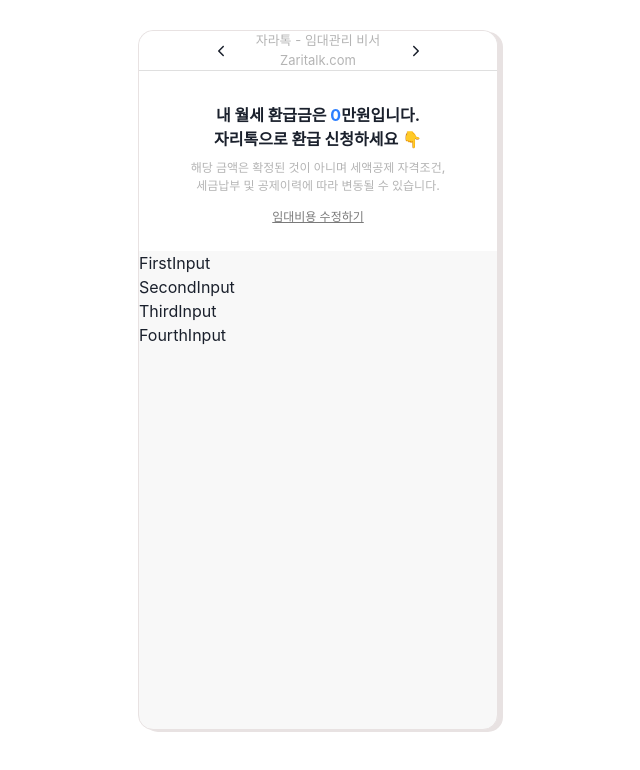
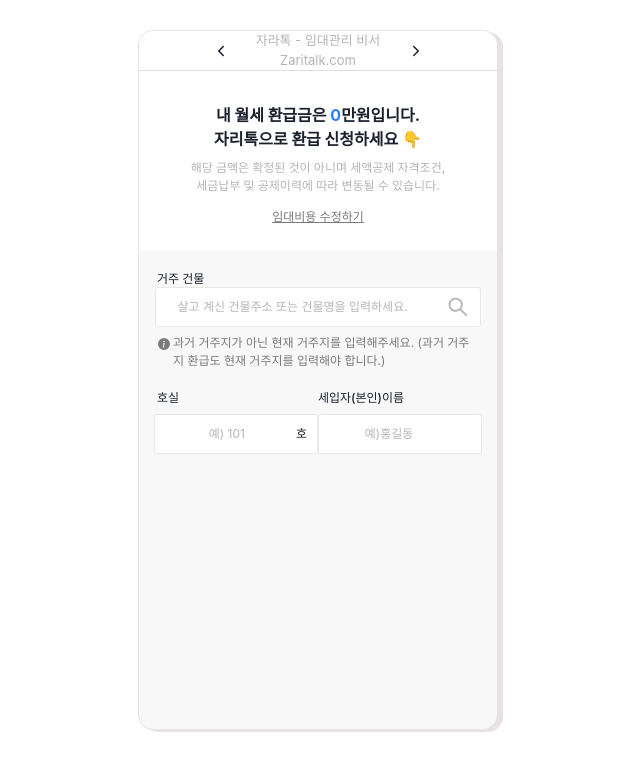
Before and after one commit to pjh1011409/callbuslab-codingtest, a React (Create React App) app: page /residencyPage in a window 1280 px wide. Shown: the top 770 px of the page, without its empty margins (322-962 px from the left). Built offline with nearby package versions, Linux system fonts and the light colour scheme.

Commit message:
Feate(input): Create an input structure that is created based on the input
1. 첫번째, 두번째 줄 input 생성시 세번째줄 input 생성.
2. 세번째줄 input 생성시 네번째줄 input, submit 버튼 생성.

```diff
--- a/src/components/Residency/Input/FirstInput.tsx
+++ b/src/components/Residency/Input/FirstInput.tsx
@@ -1,7 +1,71 @@
-import React from 'react';
+import * as React from 'react';
+import { useState } from 'react';
+import DaumPostcode from 'react-daum-postcode';
+import { AiOutlineSearch } from 'react-icons/ai';
+import { Column, Input, Notification1, Title } from '../../../styles/Residency.style';
+import { BsFillInfoCircleFill } from 'react-icons/bs';
+import { OnChangeFirstProps } from '../../../types/type';
+import { InputBox2 } from '../../../styles/Residency.style';
 
-const FirstInput = () => {
-  return <div>FirstInput</div>;
+const FirstInput = ({ onChangeAddress, setAddressAPI }: OnChangeFirstProps): JSX.Element => {
+  const [openPostcode, setOpenPostcode] = useState<boolean>(false);
+  const [inputAddressValue, setInputAddressValue] = useState('');
+
+  const handle = {
+    // 버튼 클릭 이벤트
+    clickButton: () => {
+      setOpenPostcode(current => !current);
+    },
+
+    // 주소 선택 이벤트
+    selectAddress: (data: any) => {
+      setInputAddressValue(data.address);
+      setOpenPostcode(false);
+      // onChangeAddress(data.address);
+      setAddressAPI(data.address);
+    },
+  };
+
+  const postCodeStyle: React.CSSProperties = {
+    display: 'block',
+    position: 'absolute',
+    top: '20%',
+    width: '355px',
+    height: '400px',
+    padding: '7px',
+    zIndex: 100,
+  };
+
+  return (
+    <div>
+      <Column>
+        <Title>거주 건물</Title>
+      </Column>
+      <InputBox2 onClick={handle.clickButton}>
+        <Input
+          name="주소"
+          type="text"
+          placeholder="살고 계신 건물주소 또는 건물명을 입력하세요."
+          value={inputAddressValue}
+          onChange={onChangeAddress}
+        />
+        <AiOutlineSearch size="24" color="#b4b4b4" />
+      </InputBox2>
+      <Notification1>
+        <BsFillInfoCircleFill size={20} />
+        <span>과거 거주지가 아닌 현재 거주지를 입력해주세요. (과거 거주지 환급도 현재 거주지를 입력해야 합니다.)</span>
+      </Notification1>
+
+      {openPostcode && (
+        <DaumPostcode
+          style={postCodeStyle}
+          onComplete={handle.selectAddress} // 값을 선택할 경우 실행되는 이벤트
+          defaultQuery="판교역로 235" // 팝업을 열때 기본적으로 입력되는 검색어
+          autoClose={false}
+        />
+      )}
+    </div>
+  );
 };
 
 export default FirstInput;
--- a/src/components/Residency/Input/FourthInput.tsx
+++ b/src/components/Residency/Input/FourthInput.tsx
@@ -1,7 +1,43 @@
 import React from 'react';
+import { OnChangeFourthProps } from '../../../types/type';
+import { BsFillInfoCircleFill } from 'react-icons/bs';
+import {
+  Column,
+  CompletionButton,
+  FormBox,
+  Input,
+  InputBox1,
+  Notification1,
+  Notification2,
+  Title,
+} from '../../../styles/Residency.style';
 
-const FourthInput = () => {
-  return <div>FourthInput</div>;
+const ThirdInput = ({ onChangePhone }: OnChangeFourthProps) => {
+  return (
+    <>
+      <Column>
+        <Title>임대인 휴대폰 번호</Title>
+      </Column>
+      <FormBox>
+        <InputBox1>
+          <Input
+            name="휴대폰번호"
+            type="text"
+            minLength={11}
+            placeholder="임대인(현재 집주인) 휴대폰 번호를 입력해주세요."
+            onChange={onChangePhone}
+          />
+        </InputBox1>
+      </FormBox>
+      <Notification1>
+        <BsFillInfoCircleFill size={15} />
+        &nbsp;임대인(현재 집주인) 번호가 아닐 경우 월세환급 기회가 박탈될 수 있습니다.
+      </Notification1>
+      <Notification2>환급금만 확인해도 월세고지서가 무료로 제공됩니다.</Notification2>
+
+      <CompletionButton type="submit">완료</CompletionButton>
+    </>
+  );
 };
 
-export default FourthInput;
+export default ThirdInput;
--- a/src/components/Residency/Input/SecondInput.tsx
+++ b/src/components/Residency/Input/SecondInput.tsx
@@ -1,7 +1,24 @@
 import React from 'react';
+import { OnChangeSecondProps } from '../../../types/type';
+import { Column, FormBox, Input, InputBox1, Title } from '../../../styles/Residency.style';
 
-const SecondInput = () => {
-  return <div>SecondInput</div>;
+const SecondInput = ({ onChangeRoomNumber, onChangeTanantName }: OnChangeSecondProps) => {
+  return (
+    <>
+      <Column>
+        <Title>호실</Title>
+        <Title>세입자(본인)이름</Title>
+      </Column>
+      <FormBox>
+        <InputBox1>
+          <Input name="호실" type="text" maxLength={20} placeholder="예) 101" onChange={onChangeRoomNumber} /> 호
+        </InputBox1>
+        <InputBox1>
+          <Input name="세입자이름" type="text" maxLength={20} placeholder="예)홍길동 " onChange={onChangeTanantName} />
+        </InputBox1>
+      </FormBox>
+    </>
+  );
 };
 
 export default SecondInput;
--- a/src/components/Residency/Input/ThirdInput.tsx
+++ b/src/components/Residency/Input/ThirdInput.tsx
@@ -1,7 +1,44 @@
-import React from 'react';
+import React, { useState } from 'react';
+import { OnChangeThirdProps } from '../../../types/type';
+import { BsFillInfoCircleFill } from 'react-icons/bs';
+import { Column, FormBox, Input, InputBox1, Notification1, Title } from '../../../styles/Residency.style';
+import { Input as InputCalendar } from '@chakra-ui/react';
 
-const ThirdInput = () => {
-  return <div>ThirdInput</div>;
+const ThirdInput = ({ onChangeStartDate, onChangeEndDate }: OnChangeThirdProps) => {
+  return (
+    <>
+      <Column>
+        <Title>계약시작일</Title>
+        <Title>계약종료일</Title>
+      </Column>
+      <FormBox>
+        <InputBox1>
+          <InputCalendar
+            name="계약시작일"
+            placeholder="선택해주세요."
+            size="25"
+            type="datetime-local"
+            onChange={onChangeStartDate}
+            style={{ border: 'none', width: '100px', margin: '0 auto' }}
+          />
+        </InputBox1>
+        <InputBox1>
+          <InputCalendar
+            name="계약종료일"
+            placeholder="선택해주세요."
+            size="25"
+            type="datetime-local"
+            onChange={onChangeEndDate}
+            style={{ border: 'none' }}
+          />
+        </InputBox1>
+      </FormBox>
+      <Notification1>
+        <BsFillInfoCircleFill />
+        &nbsp;정확히 모를 경우 임의로 작성 후 수정요청 하세요.
+      </Notification1>
+    </>
+  );
 };
 
 export default ThirdInput;
--- a/src/components/Residency/Input/index.tsx
+++ b/src/components/Residency/Input/index.tsx
@@ -1,16 +1,71 @@
 import React from 'react';
-import FirstInput from './FirstInput';
-import FourthInput from './FourthInput';
+import { useNavigate } from 'react-router-dom';
+import { useDispatch } from 'react-redux';
+import useCustomInput from '../../../hooks/useCustomInput';
+import { useCustomToast } from '../../../hooks/useCustomToast';
+import {
+  setAddress,
+  setRoomNumber,
+  setStartDate,
+  setEndDate,
+  setTanantName,
+  setPhone,
+} from '../../../redux/reducer/inputSlice';
 import SecondInput from './SecondInput';
 import ThirdInput from './ThirdInput';
+import { Form } from '../../../styles/Residency.style';
+import FourthInput from './FourthInput';
+import FirstInput from './FirstInput';
 
 const ResidencyInput = () => {
+  const dispatch = useDispatch();
+  const [address, onChangeAddress, setAddressAPI] = useCustomInput('');
+  const [roomNumber, onChangeRoomNumber] = useCustomInput(0);
+  const [tanantName, onChangeTanantName] = useCustomInput(0);
+  const [startDate, onChangeStartDate] = useCustomInput('');
+  const [endDate, onChangeEndDate] = useCustomInput('');
+  const [phone, onChangePhone] = useCustomInput('');
+
+  const isActive = roomNumber && tanantName && startDate && endDate && phone;
+  const toast = useCustomToast();
+  const navigate = useNavigate();
+
+  const handleSubmit = (e: React.FormEvent<HTMLFormElement>) => {
+    e.preventDefault();
+    if (isActive) {
+      dispatch(setAddress(address));
+      dispatch(setRoomNumber(roomNumber));
+      dispatch(setTanantName(tanantName));
+      dispatch(setStartDate(startDate));
+      dispatch(setEndDate(endDate));
+      dispatch(setPhone(phone));
+
+      navigate('/completionPage');
+      toast({
+        title: '등록되었습니다.',
+        status: 'success',
+        isClosable: true,
+      });
+    } else {
+      toast({
+        title: '모든 정보를 입력해주세요.',
+        status: 'warning',
+        isClosable: true,
+      });
+    }
+  };
+
   return (
     <>
-      <FirstInput />
-      <SecondInput />
-      <ThirdInput />
-      <FourthInput />
+      <Form onSubmit={handleSubmit}>
+        <FirstInput onChangeAddress={onChangeAddress} setAddressAPI={setAddressAPI} />
+        <SecondInput onChangeRoomNumber={onChangeRoomNumber} onChangeTanantName={onChangeTanantName} />
+
+        {address && roomNumber && tanantName && (
+          <ThirdInput onChangeStartDate={onChangeStartDate} onChangeEndDate={onChangeEndDate} />
+        )}
+        {address && roomNumber && tanantName && startDate && endDate && <FourthInput onChangePhone={onChangePhone} />}
+      </Form>
     </>
   );
 };
```
